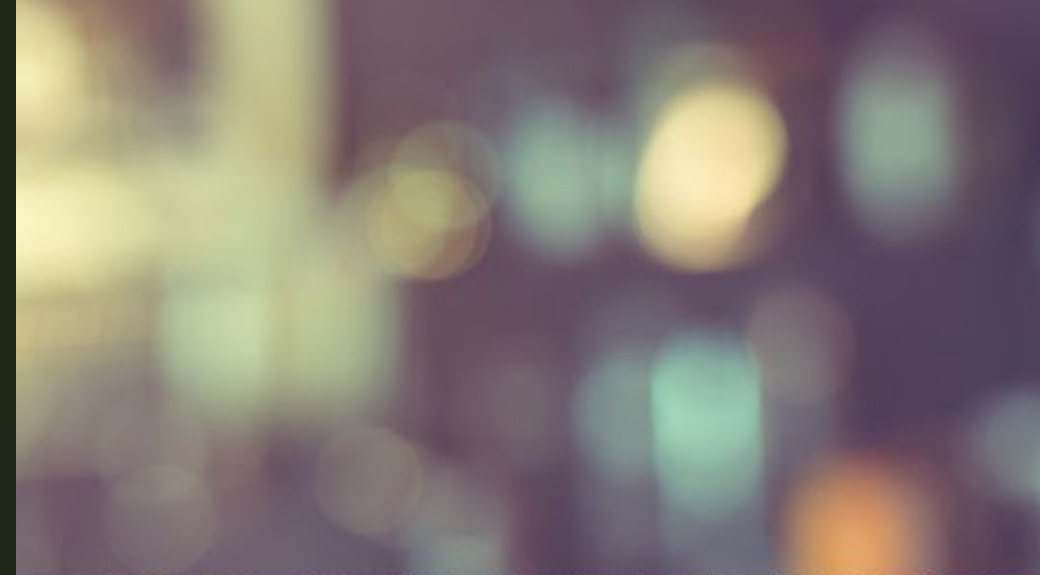
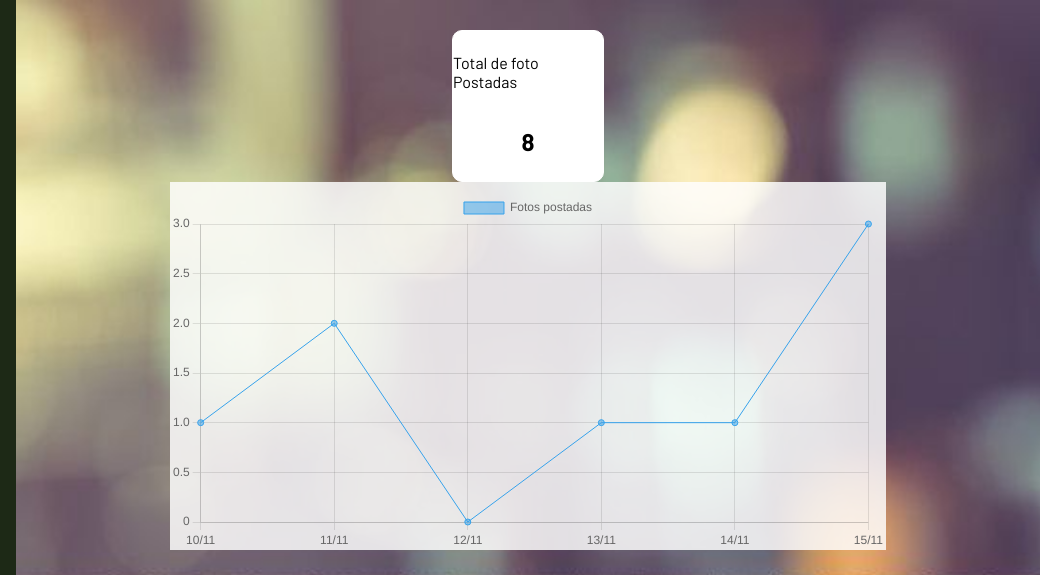
Before and after one commit to Daner-Quispe/Projeto-individual, a website: page public/dashboard/dashboard.html in a window 1280 px wide. Shown: the top 575 px of the page, 240-1280 px from the left. Drawn offline with nearby package versions, Linux system fonts and the light colour scheme; a web font is replaced by a local one.

Commit message:
Implementação do gráfico

```diff
--- a/public/css/dashboards.css
+++ b/public/css/dashboards.css
@@ -292,10 +292,29 @@ body {
   padding: 0 30% 0 30%;
 }
 
+.kpi {
+  display: flex;
+  align-items: center;
+  justify-content: center;
+  border: 1px solid white;
+  border-radius: 10px;
+  width: 150px;
+  height: 150px;
+  background-color: white;
+}
+
+.dados {
+  display: flex;
+  flex-direction: column;
+  justify-content: center;
+  align-items: center;
+}
+
 .graph {
   width: 70%;
   margin: auto;
   padding-top: 10px;
+  background-color: rgba(255, 255, 255, 0.832);
 }
 
 .tituloGraficos {
--- a/public/dashboard/dashboard.html
+++ b/public/dashboard/dashboard.html
@@ -69,14 +69,25 @@
             </div>
 
             <div class="btns-dash" id="btnAquario">
+
                 <!-- O gráfico é chamado de acordo com o id (fk_aquario) do banco  -->
+
+            <div class="kpi">
+                <div class="dados">
+                    <p>Total de foto Postadas</p>
+                    <h2>8</h2>
+                </div>
+            </div>
             </div>
             <div id="graficos">
+                <div class="graph">
+                    <canvas id="myChart"></canvas>
+                </div>
             </div>
         </div>
     </div>
 
-
+<script src="https://cdn.jsdelivr.net/npm/chart.js"></script>
 </body>
 
 </html>
@@ -86,9 +97,30 @@
 
     let proximaAtualizacao;
 
-    window.onload = exibirAquariosDoUsuario();
+   // window.onload = exibirAquariosDoUsuario();
 
-    function exibirAquariosDoUsuario() {
+    const ctx = document.getElementById('myChart');
+
+    new Chart(ctx, {
+        type: 'line',
+        data: {
+        labels: ['10/11', '11/11', '12/11', '13/11', '14/11', '15/11'],
+        datasets: [{
+            label: 'Fotos postadas',
+            data: [1, 2 , 0, 1, 1, 3],
+            borderWidth: 1
+        }]
+        },
+        options: {
+        scales: {
+            y: {
+            beginAtZero: true
+            }
+        }
+        }
+    });
+
+    /*function exibirAquariosDoUsuario() {
         var aquarios = JSON.parse(sessionStorage.AQUARIOS);
         aquarios.forEach(item => {
             document.getElementById("btnAquario").innerHTML += `
@@ -316,5 +348,5 @@
                 console.error(`Erro na obtenção dos dados p/ gráfico: ${error.message}`);
             });
 
-    }
+    }*/
 </script>
--- a/src/routes/comentario.js
+++ b/src/routes/comentario.js
@@ -7,4 +7,8 @@ router.post("/comentar/:idFoto", function (req, res) {
     comentarioController.comentar(req, res);
 });
 
+router.get("/listar/:idFoto", function(req, res) {
+    comentarioController.listar(req, res);
+});
+
 module.exports = router;
```
Also changed, not shown: public/dashboard/cards.html (+17 -2 lines), src/controllers/comentarioController.js (+12 -1 lines), src/models/comentarioModel.js (+14 -1 lines), 1 other file.
